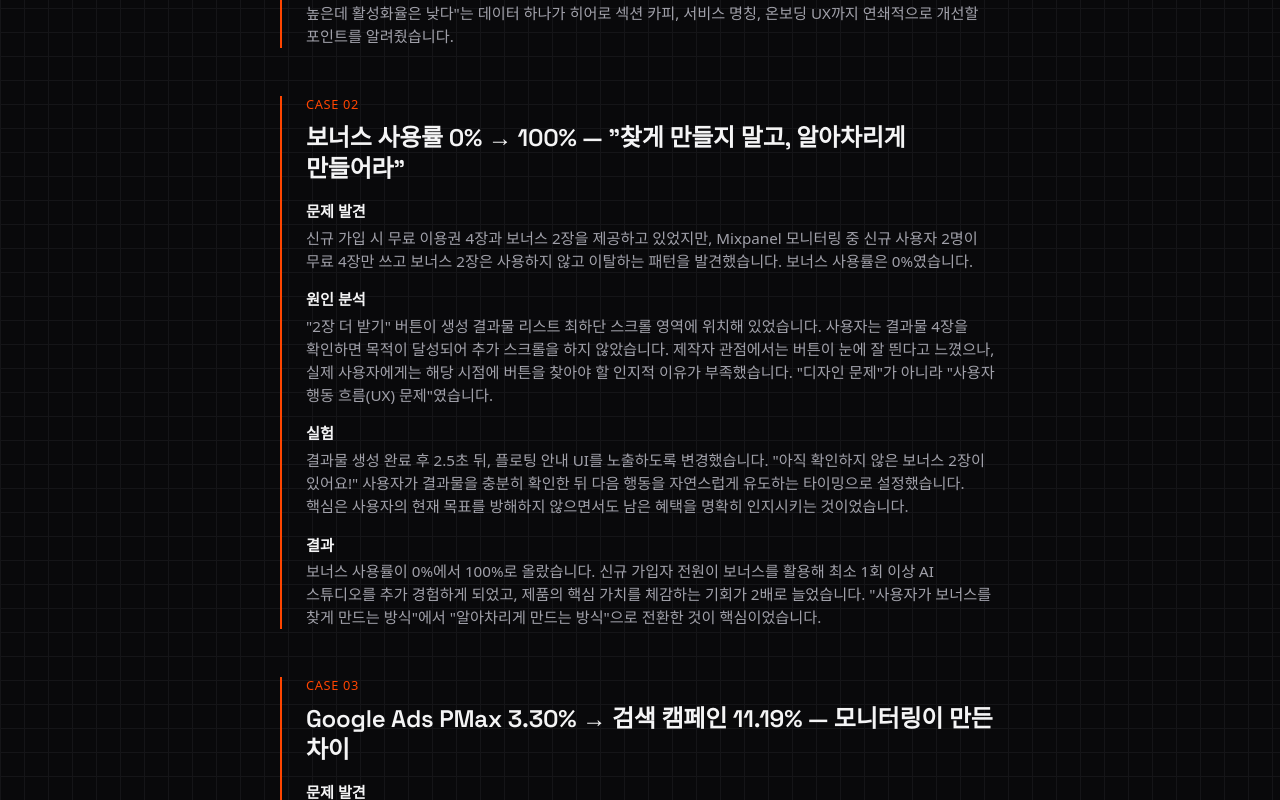
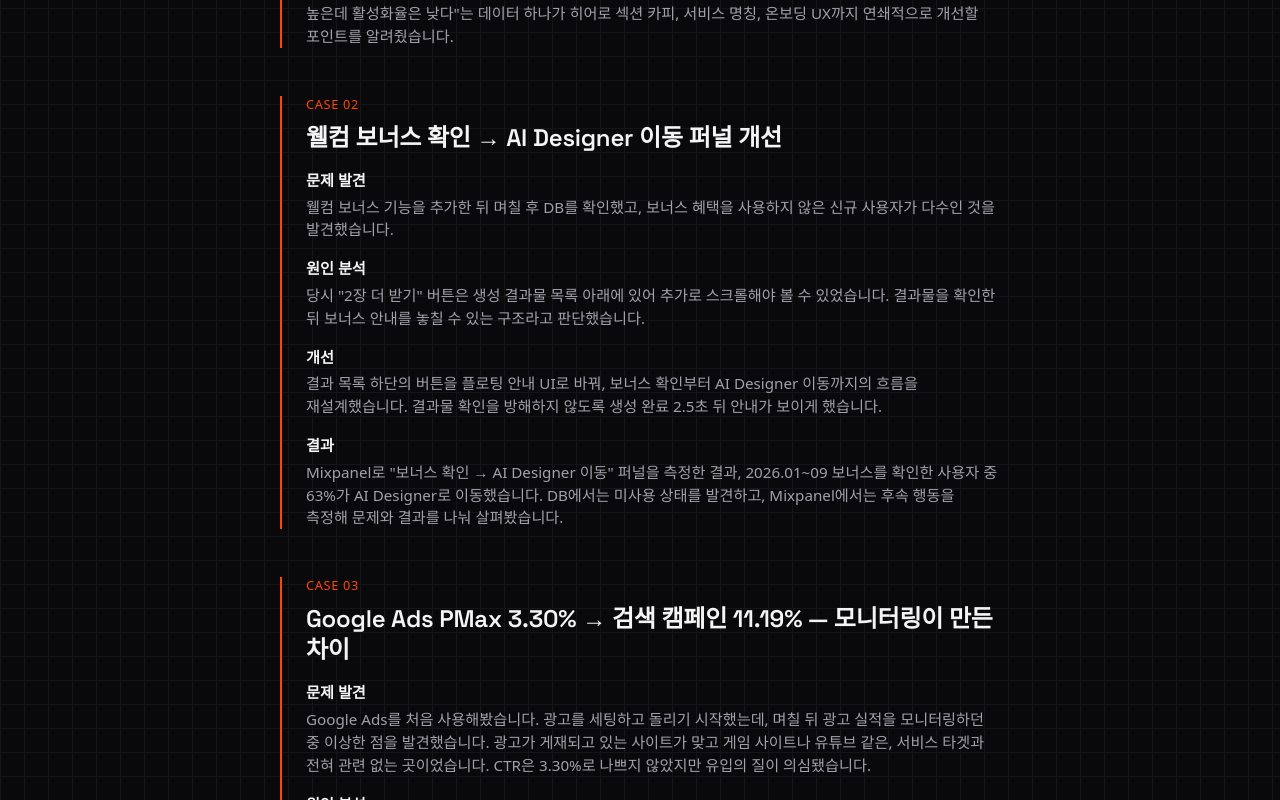
Before and after one commit to Baeju0/baeju0, a Next.js app: page /case-studies/sellpage-growth in a window 1280 px wide. Shown: the part 1480-2280 px from the top of the page. Built offline with nearby package versions, Linux system fonts and the light colour scheme; no server answers.

Commit message:
content: dev 포트폴리오 퍼널 사례를 근거 기반으로 정리

```diff
--- a/src/app/case-studies/sellpage-growth/page.tsx
+++ b/src/app/case-studies/sellpage-growth/page.tsx
@@ -59,7 +59,7 @@ export default async function SellPageGrowthCaseStudy() {
             문제들과 해결 과정
           </h1>
           <p className="font-[family-name:var(--font-ibm-plex-mono)] text-sm text-[var(--neutral-500)]">
-            2026.03 · 읽는 시간 약 7분
+            2026.03 최초 작성 · 2026.09 최근 업데이트 · 읽는 시간 약 7분
           </p>
         </div>
 
@@ -227,14 +227,13 @@ export default async function SellPageGrowthCaseStudy() {
           </div>
         </section>
 
-        {/* Case 2: 보너스 사용률 */}
+        {/* Case 2: 보너스 확인 → AI Designer 이동 퍼널 개선 */}
         <section className="mb-12 border-l-2 border-[var(--color-accent)] pl-6">
           <p className="text-caption mb-2 text-[var(--color-accent)]">
             Case 02
           </p>
           <h2 className="font-[family-name:var(--font-space-grotesk)] text-display-h3 mb-4 text-[var(--color-primary)]">
-            보너스 사용률 0% → 100% — &quot;찾게 만들지 말고, 알아차리게
-            만들어라&quot;
+            웰컴 보너스 확인 → AI Designer 이동 퍼널 개선
           </h2>
 
           <div className="space-y-4 text-body-small text-[var(--neutral-500)]">
@@ -243,10 +242,8 @@ export default async function SellPageGrowthCaseStudy() {
                 문제 발견
               </h3>
               <p>
-                신규 가입 시 무료 이용권 4장과 보너스 2장을 제공하고 있었지만,
-                Mixpanel 모니터링 중 신규 사용자 2명이 무료 4장만 쓰고 보너스
-                2장은 사용하지 않고 이탈하는 패턴을 발견했습니다. 보너스
-                사용률은 0%였습니다.
+                웰컴 보너스 기능을 추가한 뒤 며칠 후 DB를 확인했고, 보너스
+                혜택을 사용하지 않은 신규 사용자가 다수인 것을 발견했습니다.
               </p>
             </div>
 
@@ -255,26 +252,21 @@ export default async function SellPageGrowthCaseStudy() {
                 원인 분석
               </h3>
               <p>
-                &quot;2장 더 받기&quot; 버튼이 생성 결과물 리스트 최하단 스크롤
-                영역에 위치해 있었습니다. 사용자는 결과물 4장을 확인하면 목적이
-                달성되어 추가 스크롤을 하지 않았습니다. 제작자 관점에서는 버튼이
-                눈에 잘 띈다고 느꼈으나, 실제 사용자에게는 해당 시점에 버튼을
-                찾아야 할 인지적 이유가 부족했습니다. &quot;디자인 문제&quot;가
-                아니라 &quot;사용자 행동 흐름(UX) 문제&quot;였습니다.
+                당시 &quot;2장 더 받기&quot; 버튼은 생성 결과물 목록 아래에 있어
+                추가로 스크롤해야 볼 수 있었습니다. 결과물을 확인한 뒤 보너스
+                안내를 놓칠 수 있는 구조라고 판단했습니다.
               </p>
             </div>
 
             <div>
               <h3 className="mb-1 font-semibold text-[var(--color-primary)]">
-                실험
+                개선
               </h3>
               <p>
-                결과물 생성 완료 후 2.5초 뒤, 플로팅 안내 UI를 노출하도록
-                변경했습니다. &quot;아직 확인하지 않은 보너스 2장이
-                있어요!&quot; 사용자가 결과물을 충분히 확인한 뒤 다음 행동을
-                자연스럽게 유도하는 타이밍으로 설정했습니다. 핵심은 사용자의
-                현재 목표를 방해하지 않으면서도 남은 혜택을 명확히 인지시키는
-                것이었습니다.
+                결과 목록 하단의 버튼을 플로팅 안내 UI로 바꿔, 보너스
+                확인부터 AI Designer 이동까지의 흐름을 재설계했습니다. 결과물
+                확인을 방해하지 않도록 생성 완료 2.5초 뒤 안내가 보이게
+                했습니다.
               </p>
             </div>
 
@@ -283,12 +275,11 @@ export default async function SellPageGrowthCaseStudy() {
                 결과
               </h3>
               <p>
-                보너스 사용률이 0%에서 100%로 올랐습니다. 신규 가입자 전원이
-                보너스를 활용해 최소 1회 이상 AI 스튜디오를 추가 경험하게
-                되었고, 제품의 핵심 가치를 체감하는 기회가 2배로 늘었습니다.
-                &quot;사용자가 보너스를 찾게 만드는 방식&quot;에서
-                &quot;알아차리게 만드는 방식&quot;으로 전환한 것이
-                핵심이었습니다.
+                Mixpanel로 &quot;보너스 확인 → AI Designer 이동&quot; 퍼널을
+                측정한 결과, 2026.01~09 보너스를 확인한 사용자 중 63%가 AI
+                Designer로 이동했습니다. DB에서는 미사용 상태를 발견하고,
+                Mixpanel에서는 후속 행동을 측정해 문제와 결과를 나눠
+                살펴봤습니다.
               </p>
             </div>
           </div>
@@ -510,18 +501,18 @@ export default async function SellPageGrowthCaseStudy() {
           <div className="space-y-3 text-body-small text-[var(--neutral-500)]">
             <p>
               <strong className="text-[var(--color-primary)]">
-                &quot;개발자는 사용자가 아니다&quot;를 데이터로 증명했다.
+                문제 발견과 후속 행동 확인에 서로 다른 데이터를 사용했다.
               </strong>{' '}
-              보너스 버튼이 눈에 잘 띈다고 느낀 건 제작자인 저뿐이었습니다.
-              Mixpanel 퍼널이 없었다면 보너스 사용률 0%라는 문제를 발견조차
-              못했을 것입니다. 측정할 수 없으면 개선할 수 없습니다.
+              DB로 보너스 미사용 상태를 발견하고, Mixpanel로 &quot;보너스 확인
+              → AI Designer 이동&quot; 퍼널을 측정했습니다. 데이터가 보여주는
+              범위를 구분해야 과장 없이 문제와 변화를 설명할 수 있었습니다.
             </p>
             <p>
               <strong className="text-[var(--color-primary)]">
-                작은 실험이 핵심 지표를 바꾼다.
+                작은 UI 개선도 사용자 행동으로 확인한다.
               </strong>{' '}
-              대규모 기능 개발 없이도 플로팅 UI 추가, CTA 카피 수정, 명칭 교체
-              같은 작은 실험이 핵심 지표를 극적으로 바꿀 수 있었습니다.
+              플로팅 안내 UI처럼 작은 변경도 노출 자체로 끝내지 않고, 이후
+              사용자가 어떤 행동을 했는지 이벤트로 확인했습니다.
             </p>
             <p>
               <strong className="text-[var(--color-primary)]">
--- a/src/app/page.tsx
+++ b/src/app/page.tsx
@@ -25,7 +25,7 @@ const nowShipping = (sellPageLastUpdated: string) => [
     impact: [
       'Next.js App Router · Supabase · Vercel 기반 풀스택 구성',
       'Gemini API 연동, 이미지 생성 파이프라인 및 에러 핸들링',
-      'Mixpanel 퍼널 분석 → UX 개선 (보너스 사용률 0% → 100%)',
+      'DB·Mixpanel 기반 ‘보너스 확인 → AI Designer 이동’ 퍼널 개선 · 63% 이동 확인',
     ],
     status: 'live' as const,
     href: 'https://www.sellpage.life',
@@ -39,7 +39,7 @@ const nowShipping = (sellPageLastUpdated: string) => [
     impact: [
       'Google Cloud Vision API로 이미지 메타데이터 파싱 및 순서 정렬',
       '카카오맵 API 연동, 좌표 기반 장소 검색 및 리뷰 매칭',
-      'B2C → B2B 피봇 과정에서 사용자 피드백 기반 의사결정',
+      'B2C 블로그 글쓰기 자동화 서비스의 시장성을 검증하고, 수요·수익성 한계를 확인해 서비스 종료 의사결정',
     ],
     status: 'archived' as const,
     lastUpdated: '2025.11.12',
@@ -197,7 +197,7 @@ export default async function Home() {
                 PRD-001 · SellPage
               </span>
               <span className="font-[family-name:var(--font-ibm-plex-mono)] text-xs text-[var(--color-accent)]">
-                2026.03
+                UPDATED 2026.09
               </span>
             </div>
             <div className="p-6">
@@ -205,8 +205,8 @@ export default async function Home() {
                 실서비스 운영에서 만난 문제들과 해결 과정
               </h3>
               <p className="text-body-small mb-4 text-[var(--neutral-500)]">
-                Mixpanel 퍼널 분석으로 UX 병목을 발견하고, 데이터 기반으로
-                개선한 과정.
+                DB로 미사용 상태를 발견해 안내 UI를 개선하고, Mixpanel로
+                ‘보너스 확인 → AI Designer 이동’ 퍼널을 측정한 과정.
               </p>
               <div className="flex flex-wrap gap-2">
                 {['퍼널 분석', 'UX 개선', 'API 연동', 'SEO 최적화'].map(
```
